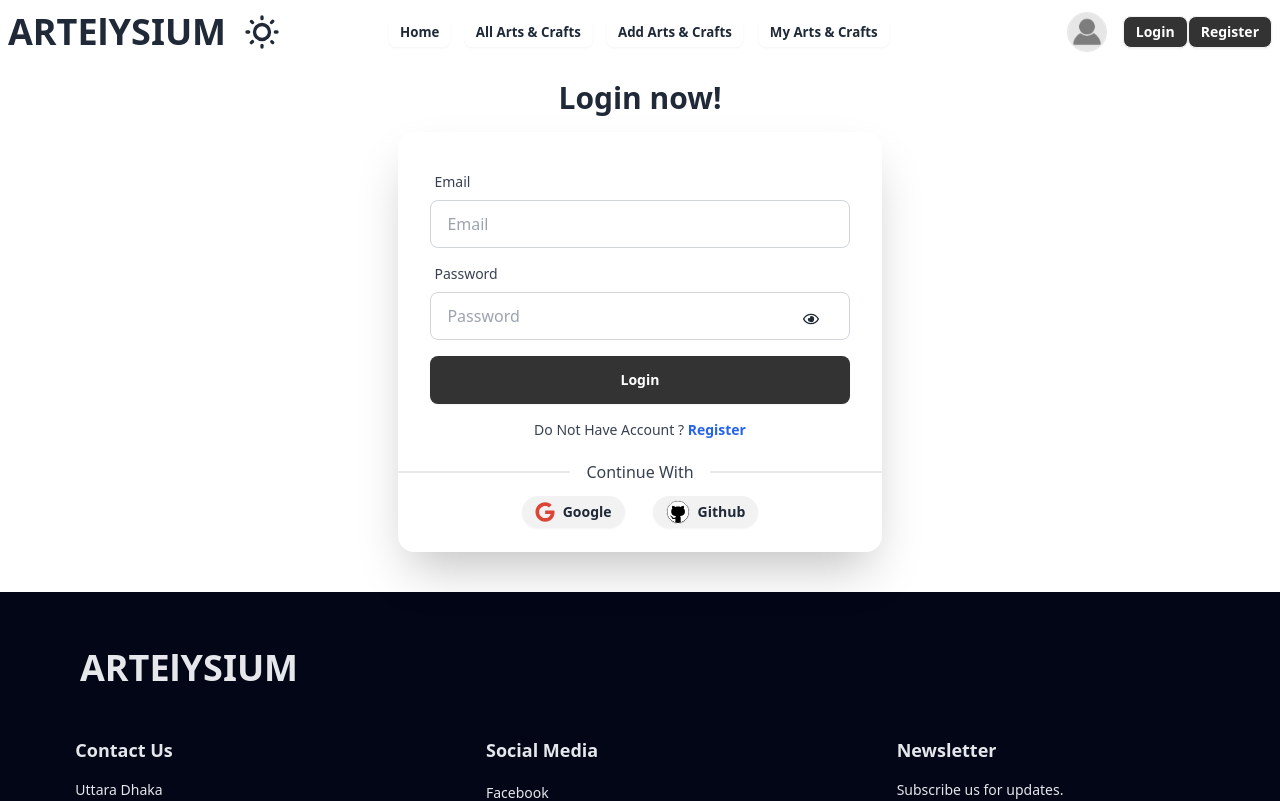
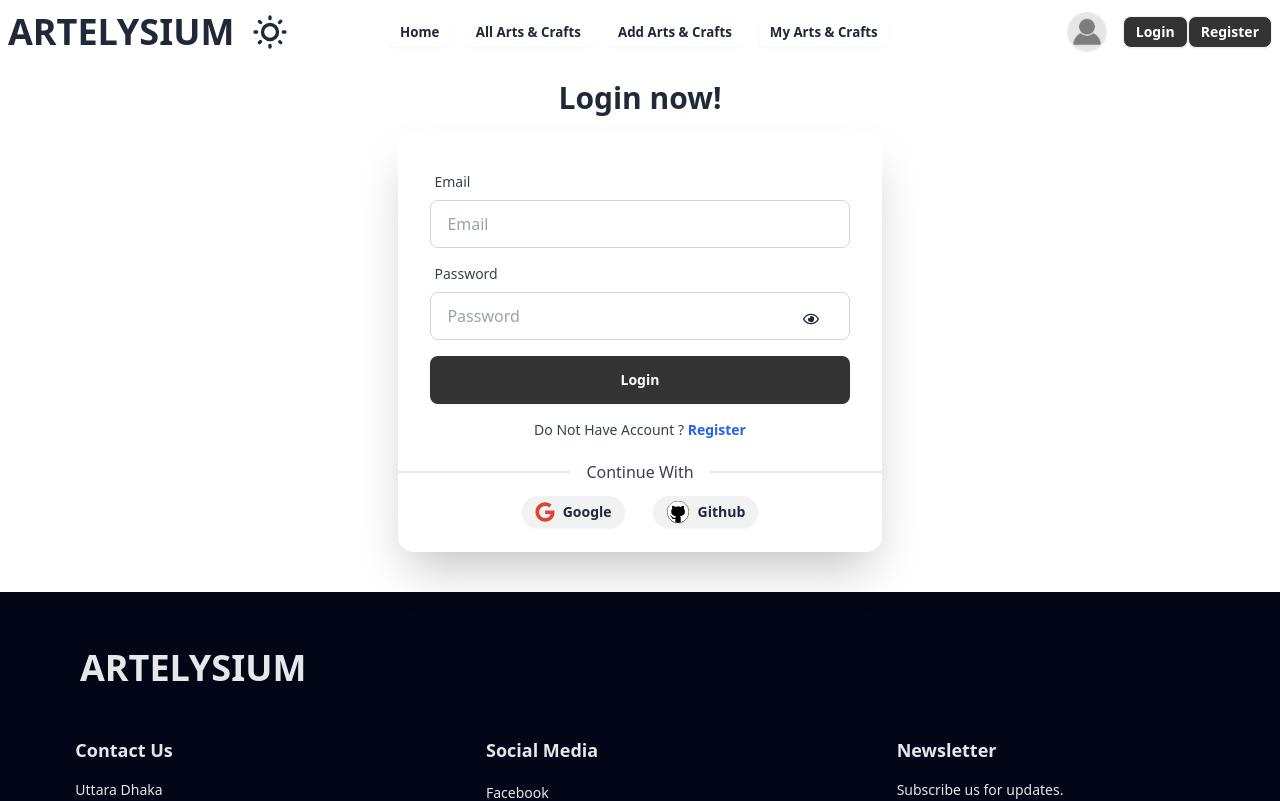
Before and after one commit to Sazid60/ARTELYSIUM-Client-Side, a React (Vite) app: page /login in a window 1280 px wide. Shown: the top 801 px of the page. Built offline with nearby package versions, Linux system fonts and the light colour scheme; no server answers.

Commit message:
Website-Name Issue Fixed

```diff
--- a/src/Components/Footer.jsx
+++ b/src/Components/Footer.jsx
@@ -5,7 +5,7 @@ const Footer = () => {
     return (
 
         <footer className="bg-slate-950 text-gray-200 py-8 min-h-[80vh] mt-6">
-            <Link to={"/"} className="flex justify-start text-xl md:text-2xl lg:text-4xl font-bold container mx-auto items-center mt-6 mb-12 px-6 md:px-6 lg:px-20 ">ARTElYSIUM</Link>
+            <Link to={"/"} className="flex justify-start text-xl md:text-2xl lg:text-4xl font-bold container mx-auto items-center mt-6 mb-12 px-6 md:px-6 lg:px-20 ">ARTELYSIUM</Link>
             <div className="flex flex-col md:flex-row lg:flex-row justify-around container mx-auto px-6">
                 <div className="w-full md:w-1/2 lg:w-1/4 mb-6 md:mb-0">
                     <h3 className="text-lg font-bold mb-4">Contact Us</h3>
--- a/src/Components/Navbar.jsx
+++ b/src/Components/Navbar.jsx
@@ -66,7 +66,7 @@ const Navbar = () => {
                     </ul>
                 </div>
                 <div className="flex justify-center items-center gap-4">
-                    <Link to={"/"} className="font-bold text-2xl md:text-3xl lg:text-4xl ">ARTElYSIUM</Link>
+                    <Link to={"/"} className="font-bold text-2xl md:text-3xl lg:text-4xl ">ARTELYSIUM</Link>
                     <div className="hidden lg:block">
                         <div className="flex justify-center items-center ">
                             <label className="swap swap-rotate ">
```
Also changed, not shown: 1 other file (tests, documents, lock files or other folders).
